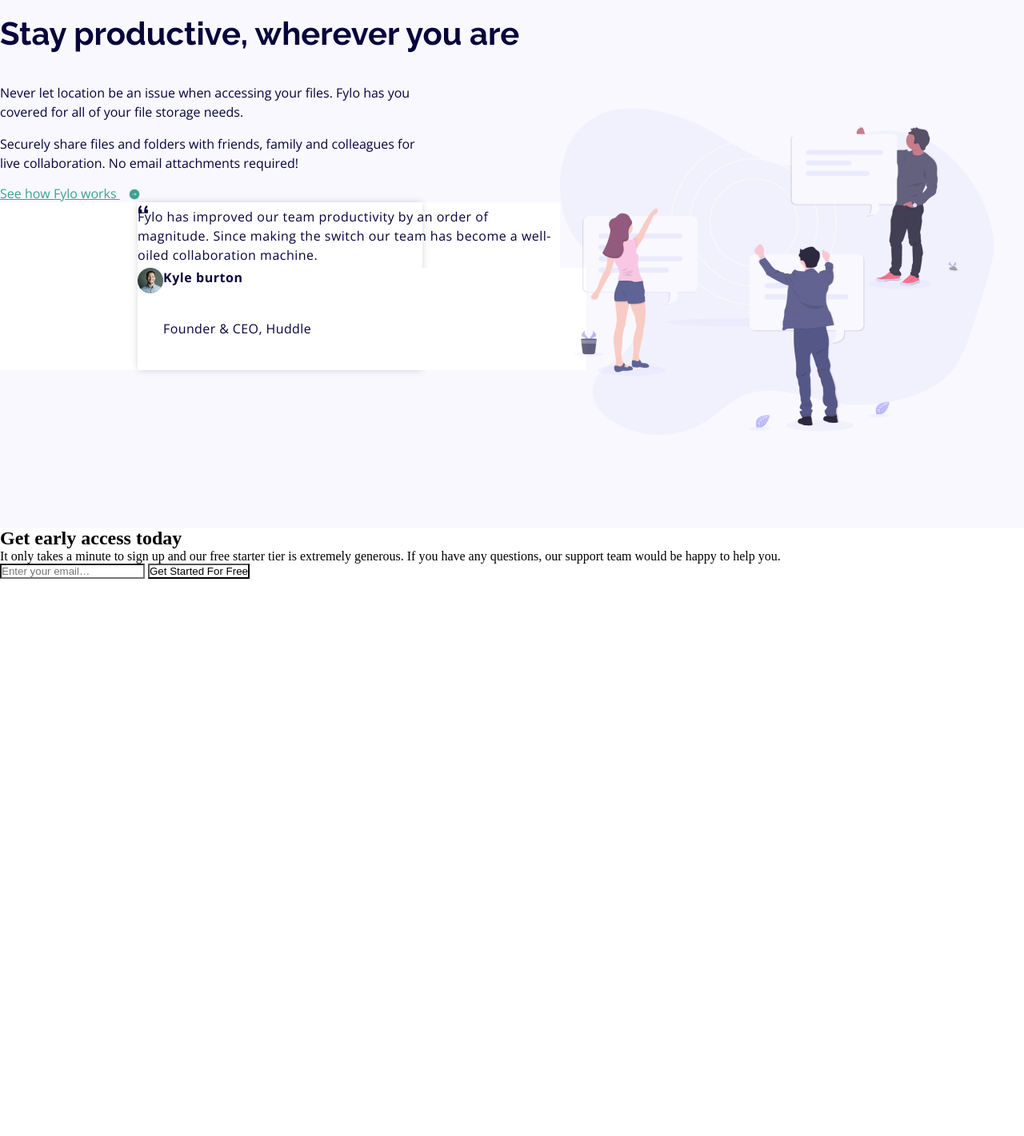
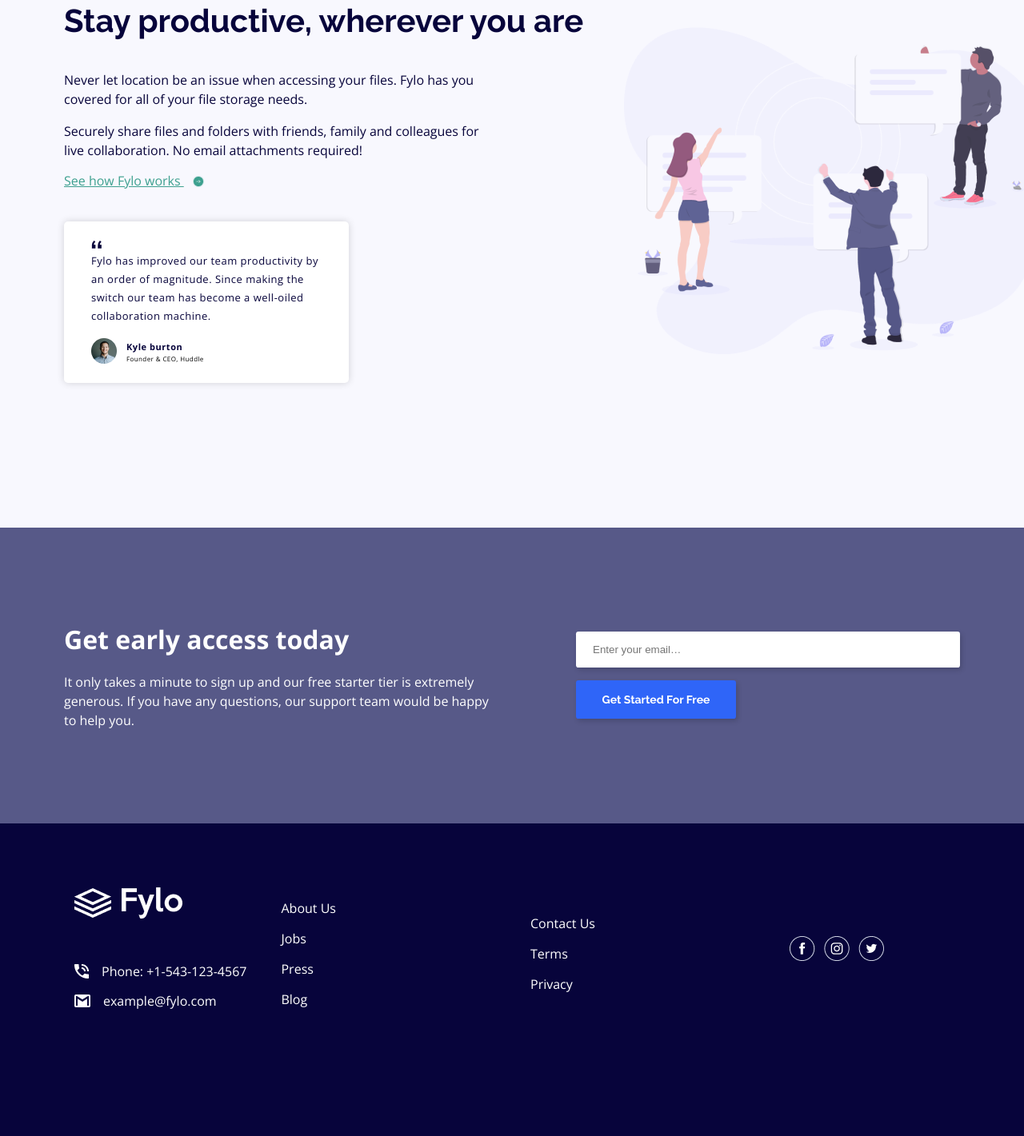
Before and after one commit to vtbarros21/Fylo, a plain HTML site: page index.html in a window 1280 px wide. Shown: the part 965-2386 px from the top of the page at 80% size. Before the commit the page ends 1689 px from the top, so only its background shows below. Drawn offline with nearby package versions, Linux system fonts and the light colour scheme.

Commit message:
Atualização

```diff
--- a/index.html
+++ b/index.html
@@ -29,12 +29,12 @@
                 <h1>
                     All your files in one secure location, accessible anywhere.
                 </h1>
-                <p>
+                <p id="paragraph1">
                     Fylo stores your most important files in one secure location. Access them wherever you need, share
                     and collaborate with friends, family, and co-workers.
                 </p>
                 <span>
-                    <input type="email" placeholder="enter your email..." name="email">
+                    <input type="email" placeholder="Enter your email..." name="email">
                     <button type="submit">Get Started</button>
                 </span>
             </section>
@@ -49,11 +49,11 @@
                 <h2>
                     Stay productive, wherever you are
                 </h2>
-                <p>
+                <p class="paragraph3">
                     Never let location be an issue when accessing your files. Fylo has you covered for all of your file
                     storage needs.
                 </p>
-                <p>
+                <p class="paragraph4">
                     Securely share files and folders with friends, family and colleagues for live collaboration. No
                     email attachments required!
                 </p>
@@ -89,26 +89,70 @@
                 </figure>
             </section>
         </article>
-    </main>
-    <footer>
-        <article>
-            <section class="conteiner2">
-                <h2>
-                    Get early access today
-                </h2>
-                <p>
-                    It only takes a minute to sign up and our free starter tier is extremely generous. If you have any
-                    questions, our support team would be happy to help you.
-                </p>
 
-                <section>
-                    <input type="email" placeholder="Enter your email…" name="email2" id="">
+        <article class="backgroundsub">
+            <section class="backgroundnu">
+                <div class="boxtext">
+                    <h3 class="texth2">
+                        Get early access today
+                        </h2>
+                        <p class="paragraphth2">
+                            It only takes a minute to sign up and our free starter tier is extremely generous. If you
+                            have
+                            any
+                            questions, our support team would be happy to help you.
+                        </p>
+                </div>
+                <span>
+                    <input type="email" placeholder="Enter your email…" name="email">
                     <button type="submit" class="button">Get Started For Free</button>
-                </section>
+                </span>
             </section>
         </article>
-    </footer>
+    </main>
+</body>
+<footer>
+    <article>
+        <section>
+            <div class="tiraback">
+                <img src="./img/fylologowhite.png" alt="whitelogo">
+            </div>
 
-</body>
+            <div class="icons">
+                <img src="./img/phone.png" alt="phone">
+                <p class="paragraph2"> Phone: +1-543-123-4567 </p>
+            </div>
+            <div class="icons">
+                <img src="./img/email.png" alt="email">
+                <p> example@fylo.com </p>
+            </div>
+            </div>
+        </section>
+        <section class="sectionmiddle">
+            <div class="texth5">
+                <p class="paragraph6">About Us</p>
+                <p class="paragraph6">Jobs</p>
+                <p class="paragraph6">Press</p>
+                <p class="paragraph6">Blog</p>
+            </div>
+        </section>
+        <section>
+            <div class="texth5">
+                <p class="paragraph6">Contact Us</p>
+                <p class="paragraph6">Terms</p>
+                <p class="paragraph6">Privacy</p>
+            </div>
+        </section>
+        <section>
+            <div class="texth6">
+                <div class="imgs">
+                    <img src="./img/facebook.png" alt="facebook">
+                    <img src="./img/instagram.png" alt="instagram">
+                    <img src="./img/twitter.png" alt="twitter">
+                </div>
+            </div>
+        </section>
+    </article>
+</footer>
 
 </html>
--- a/style.css
+++ b/style.css
@@ -6,6 +6,7 @@
     margin: 0;
     box-sizing: border-box;
     background-color: #ffff;
+
 }
 
 header {
@@ -88,17 +89,15 @@ article {
     color: #07043B;
 }
 
-.session1 p {
-    font-weight: 400px;
-    font-style: normal;
+.session1 p{
+    color: #07043B;
     font-family: "Open Sans", sans-serif;
+    font-weight: 400;
     font-size: 17px;
     line-height: 24px;
-    letter-spacing: 0.53;
+    letter-spacing: 0.53 px;
+    margin-bottom: 25px;
     width: 585px;
-    height: 72px;
-    margin-bottom: 25px;
-    color: #07043B;
 }
 
 .illustration1 {
@@ -113,7 +112,8 @@ article {
     position: relative;
     width: 320px;
     height: 45px;
-    border: 0.625px solid #07043B;
+    border: 0.63px solid #07043B;
+    outline: none;
     border-radius: 3.125px;
     padding-left: 21px;
     box-shadow: 2px 3px 6px 0px rgba(0, 0, 0, 0.15925);
@@ -121,7 +121,7 @@ article {
 
 .session1 input::placeholder {
     font-family: "Open Sans";
-    font-weight: 400px;
+    font-weight: 400;
     font-size: 14px;
     line-height: 19.07px;
     letter-spacing: 0.44px;
@@ -137,7 +137,7 @@ article {
     color: white;
     cursor: pointer;
     font-family: "Raleway", sans-serif;
-    font-weight: 700px;
+    font-weight: 700;
     font-size: 14px;
     line-height: 16.44px;
     box-shadow: 2px 3px 6px rgba(0, 0, 0, 0.15925);
@@ -145,7 +145,7 @@ article {
 }
 
 .session1 button:hover {
-    background: #07043B;
+    background: #6C9BFF;
     transition: .5s;
 
 }
@@ -157,7 +157,7 @@ article {
 .conteiner {
     display: inline-block;
     background: none;
-
+    padding-left: 80px;
 
 }
 
@@ -172,11 +172,8 @@ article {
     background: none;
 }
 
-.conteiner p {
+.paragraph4 {
     width: 529px;
-    height: 48px;
-    top: 263px;
-    left: 80px;
     font-family: 'Open Sans', sans-serif;
     font-weight: 400px;
     font-size: 16px;
@@ -184,7 +181,17 @@ article {
     color: #07043B;
     background: none;
     margin-bottom: 16px;
+}
 
+.paragraph3 {
+    width: 529px;
+    font-family: 'Open Sans', sans-serif;
+    font-weight: 400px;
+    font-size: 16px;
+    line-height: 24px;
+    color: #07043B;
+    background: none;
+    margin-bottom: 16px;
 }
 
 .pgreen {
@@ -230,25 +237,22 @@ article {
     height: 409px;
     display: flex;
     align-items: center;
-    margin-top: 202px;
-    width: 640px;
-    height: 474px;
-    background: none;
     mix-blend-mode: multiply;
 }
 
 .featureSection {
-    display: flex;
-    align-items: center;
-    justify-content: center;
+    background: none;
 }
 
 .featureDiv {
     width: 356px;
-    border-radius: 5px;
     box-shadow: 0px 0px 10px rgba(0, 0, 0, 0.15925);
     display: flex;
+    justify-content: center;
     flex-direction: column;
+    margin-top: 40px;
+    padding: 20px 34px;
+    border-radius: 5px;
 }
 
 .descriptiontestiomonial {
@@ -256,18 +260,23 @@ article {
     font-size: 13px;
     line-height: 23px;
     letter-spacing: 0.5px;
-    font-family: "Open Sans",sans-serif;
+    font-family: "Open Sans", sans-serif;
     display: flex;
     align-items: center;
     width: 289px;
     height: 92px;
+    color: #07043B;
 }
 
 .formWrapper {
     display: flex;
+    align-items: center;
+    gap: 12px;
+    margin-top: 16px;
 }
 
 .testiomonialauthor {
+    font-family: "Open Sans", sans-serif;
     font-weight: 700;
     font-size: 11px;
     line-height: 14.98px;
@@ -277,11 +286,185 @@ article {
 }
 
 .testimonialFuction {
+    font-family: "Open Sans", sans-serif;
     font-weight: 400;
     font-size: 8px;
     line-height: 15px;
     letter-spacing: 0.4px;
     display: flex;
+}
+
+.backgroundsub {
+    background: #575988;
+    height: 369.71px;
+    display: flex;
+    justify-content: space-between;
+    align-items: center;
+    padding: 80px;
+    width: 100%;
+}
+
+.backgroundnu {
+    background: none;
+    display: flex;
+    justify-content: space-between;
+    align-items: center;
+    width: 100%;
+}
+
+.boxtext {
+    background: none;
+}
+
+.texth2 {
+    font-family: "Open Sans", sans-serif;
+    font-weight: 700;
+    font-size: 32px;
+    line-height: 48px;
+    display: flex;
+    background: none;
+    color: white;
+}
+
+.boxtext p {
+    font-family: "Open Sans", sans-serif;
+    font-size: 16px;
+    line-height: 24px;
+    font-weight: 300;
+    width: 533px;
+    padding-top: 17px;
+    background: none;
+    color: white;
+    letter-spacing: 0.5 px;
+}
+
+
+.backgroundnu input {
+    width: 480px;
+    height: 45px;
+    border-radius: 3.125px;
+    padding-left: 21px;
+    box-shadow: 2px 3px 6px 0px rgba(0, 0, 0, 0.15925);
+    margin-bottom: 16px;
+    border: none;
+    outline: none;
+}
+
+.backgroundnu button {
+    width: 200px;
+    height: 48px;
+    border-radius: 3.125px;
+    background: #2F65F8;
+    border: none;
+    color: white;
+    cursor: pointer;
+    font-family: "Raleway", sans-serif;
+    font-weight: 700;
+    font-size: 14px;
+    line-height: 16.44px;
+    box-shadow: 2px 3px 6px rgba(0, 0, 0, 0.15925);
+    transition: .3s;
+}
+
+.backgroundnu button:hover {
+    background: #6C9BFF;
+}
+
+.backgroundnu span {
+    background: none;
+    display: flex;
+    justify-content: center;
+    align-items: start;
+    flex-direction: column;
+
+}
+
+footer {
+    height: 391px;
+    background-color: #07043B;
+    padding: 80px 93px;
+}
+
+article {
+    background: none;
+}
+
+.tiraback {
+    background: none;
+    margin-bottom: 36px;
+}
+
+.tiraback img {
+    background: none;
+}
+
+.icons {
+    padding-top: 15px;
+    background: none;
+    display: flex;
+    align-items: center;
+
+}
+
+.icons img {
+    background: none;
+}
+
+.icons p {
+    padding-left: 16px;
+    background: none;
+    color: white;
+    font-family: "Open Sans", sans-serif;
+
+}
+
+.margin {
+    background: none;
+}
+
+article section{
+    background: none;
+}
+
+.texth5 {
+    background: none;
+    display: flex;
+    justify-content: center;
+    flex-direction: column;
+    cursor: pointer;
+}
+
+.texth5 img {
+    background: none;
+}
+
+.paragraph6 {
+    background: none;
+    padding-right: 200px;
+    padding-top: 16px;
+    font-family: "Open Sans", sans-serif;
+    font-weight: 400;
+    font-size: 16px;
+    line-height: 21.79px;
+    color: white;
+}
+
+
+
+.texth6 {
+    background: none;
+}
+
+.imgs {
+    display: flex;
+    gap: 10px;
+    background: none;
+
+}
+
+div img {
+    background: none;
+
 }
 
 
```
Also changed, not shown: img/email.png (added), img/facebook.png (added), img/fylologowhite.png (added), img/instagram.png (added), img/phone.png (added), img/twitter.png (added).
